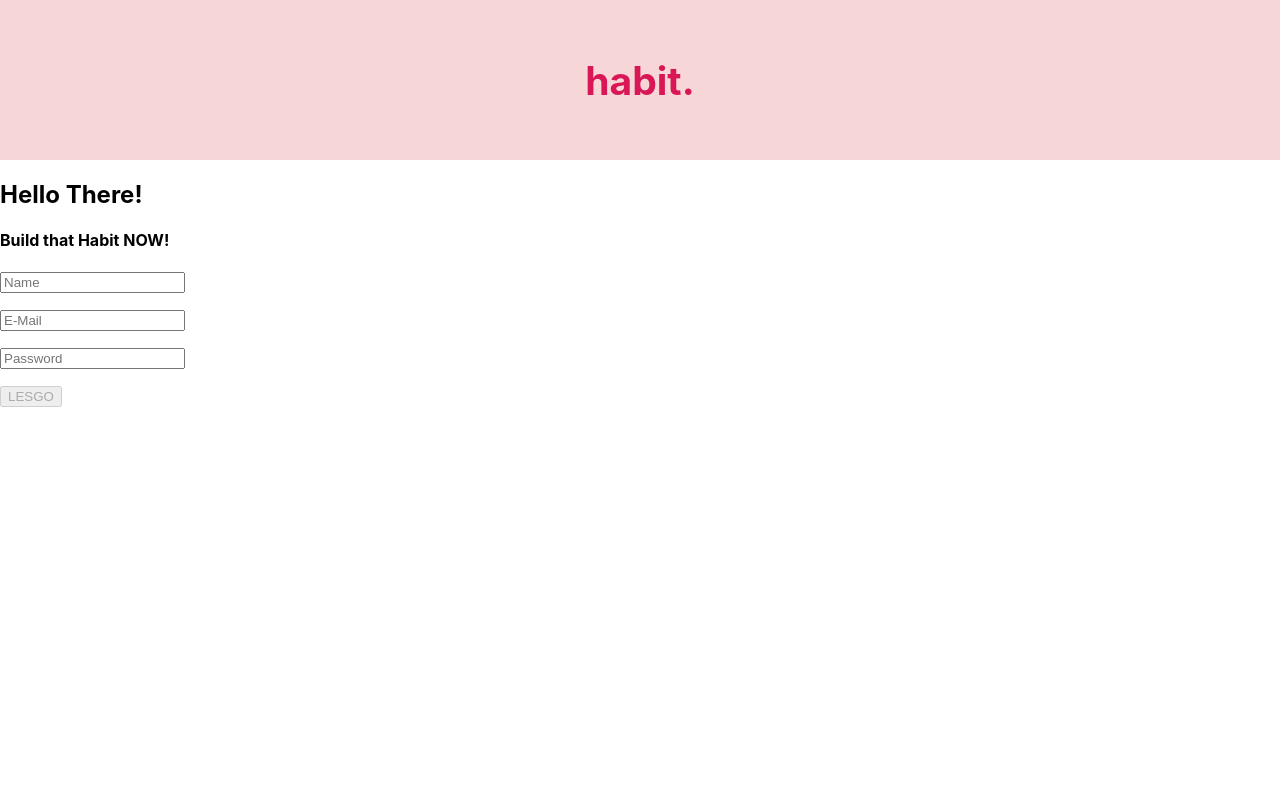
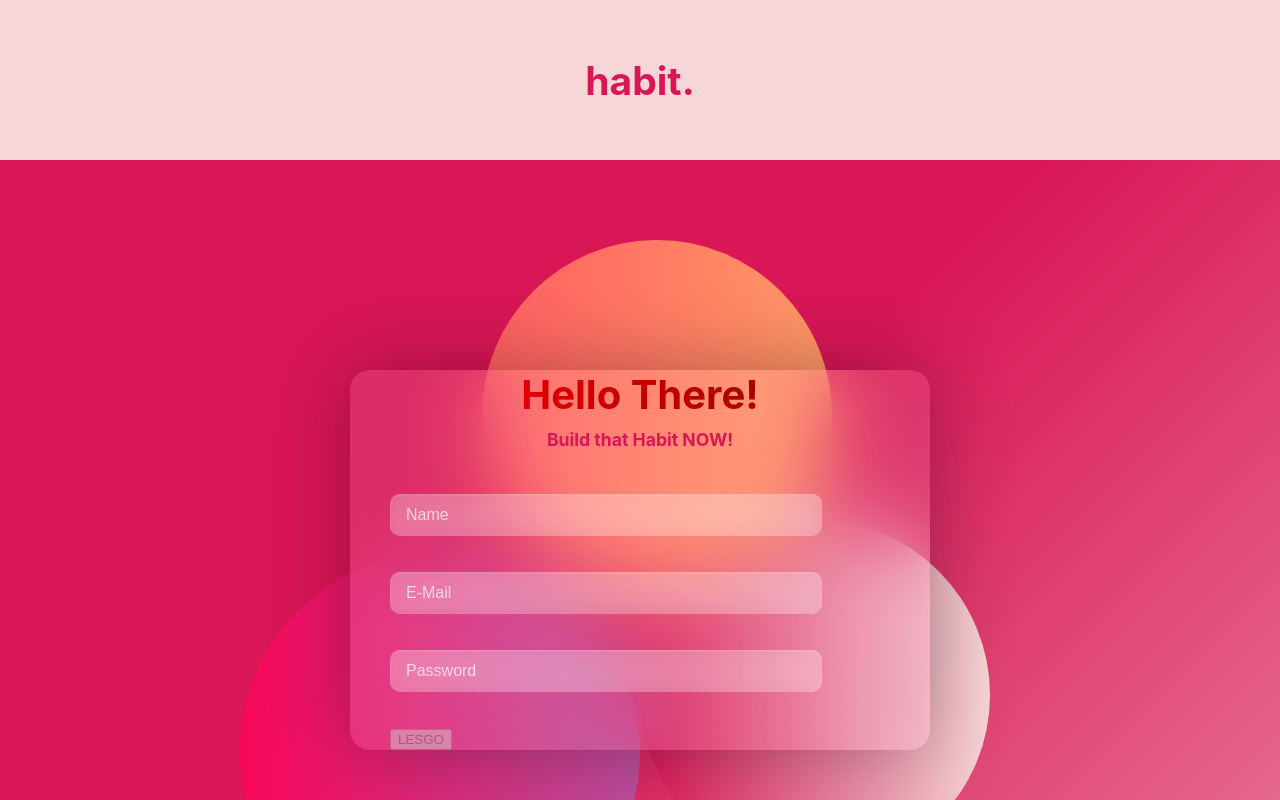
Before and after one commit to ishika-thakur7802/habit, a React (Create React App) app in the folder habit/: page /signup in a window 1280 px wide. Shown: the top 800 px of the page. Built offline with nearby package versions, Linux system fonts and the light colour scheme.

Commit message:
added styling to sign up page

```diff
--- /dev/null
+++ b/habit/src/pages-css/SignUp.css
@@ -0,0 +1,107 @@
+.container-su{
+    position: relative;
+    display: flex;
+    justify-content: center;
+    align-items: center;
+    min-height: 100vh;
+    background: #D91656;
+    background: linear-gradient(
+            135deg,
+            #D91656 50%,
+            #F6D6D6 150%
+    );    background-repeat: no-repeat;
+}
+.hello {
+    text-align: center;
+    margin-bottom: 20px;
+}
+
+.hello h2 {
+    font-size: 2.5rem;
+    font-weight: 700;
+    background: linear-gradient(to right, red, darkred);
+    -webkit-background-clip: text;
+    -webkit-text-fill-color: transparent;
+    margin: 0;
+}
+
+.hello h4 {
+    font-size: 1.1rem;
+    font-weight: 700;
+    color: #D91656;
+    margin-top: 10px;
+}
+.Ques-Fields{
+    position: relative;
+    backdrop-filter: blur(40px);
+    height: 300px;
+    width: 500px;
+    border-radius: 20px;
+    background: rgba(255,255,255,0.1);
+    z-index: 10;
+    display: flex;
+    flex-direction: column;
+    justify-content: center;
+    padding: 40px;
+    color: #fff;
+    box-shadow: 0 0 80px rgba(0, 0, 0, 0.3);
+}
+.circle-1, .circle-2, .circle-3 {
+    z-index: 1; /* Lower than .Ques-Fields */
+}
+.circle-1 {
+    position: absolute;
+    top: 45%;
+    left: 50%;
+    background: #F6D6D6;
+    background: -webkit-linear-gradient(to right, #D91656, #F6D6D6);
+    background: linear-gradient(to right, #D91656, #F6D6D6);
+    height: 350px;
+    width: 350px;
+    border-radius: 50%;
+}
+.circle-2{
+    position: absolute;
+    bottom: 1%;
+    right: 50%;
+    background: #bc4e9c;
+    background: -webkit-linear-gradient(to right, #f80759, #bc4e9c);
+    background: linear-gradient(to right, #f80759, #bc4e9c);
+    height: 400px;
+    width: 400px;
+    border-radius: 50%;
+}
+.circle-3 {
+    position: absolute;
+    top: 10%;
+    right: 35%;
+    background-color: #FF3CAC;
+    background: #ff9966;
+    background: -webkit-linear-gradient(to right, #ff5e62, #ff9966);
+    background: linear-gradient(to right, #ff5e62, #ff9966);
+    height: 350px;
+    width: 350px;
+    border-radius: 50%;
+}
+.input-field{
+    width: 80%;
+    padding: 12px 16px;
+    margin-bottom: 20px;
+    border: none;
+    border-radius: 10px;
+    background: rgba(255, 255, 255, 0.25);
+    color: #fff;
+    font-size: 1rem;
+    backdrop-filter: blur(8px);
+    box-shadow: inset 0 1px 3px rgba(255, 255, 255, 0.2);
+    transition: all 0.3s ease;
+}
+.input-field::placeholder {
+    color: rgba(255, 255, 255, 0.7);
+}
+.input-field:focus {
+    outline: none;
+    border: 2px solid #D91656;
+    background: rgba(255, 255, 255, 0.35);
+    box-shadow: 0 0 10px rgba(217, 22, 86, 0.5);
+}
--- a/habit/src/pages/SignUp.jsx
+++ b/habit/src/pages/SignUp.jsx
@@ -1,5 +1,5 @@
 import React from 'react';
-import '../pages-css/LandingPage.css';
+import '../pages-css/SignUp.css';
 import Header from "../components/Header";
 import {Link} from "react-router-dom";
 import { useState } from "react";
@@ -85,38 +85,59 @@ const SignUp = () => {
                 <Header/>
             </section>
             <div className={'container-su'}>
+                <div className="circle-1"></div>
+                <div className="circle-2"></div>
+                <div className="circle-3"></div>
                 <div className={'sign-up-box'}>
+                    <div className={'Ques-Fields'}>
                         <div className={'hello'}>
                             <h2>Hello There!</h2>
                             <h4>Build that Habit NOW!</h4>
                         </div>
-                    <div className={'Ques-Fields'}>
                         <form onSubmit={handleSubmit}>
+                            <div className={'inputContainer'}>
                                 <input onBlur={handleOnBlur}
-                                   onChange={(e)=>setFormData(prevState => ({...prevState, [e.target.name]:e.target.value}))}
+                                       onChange={(e) => setFormData(prevState => ({
+                                           ...prevState,
+                                           [e.target.name]: e.target.value
+                                       }))}
                                        value={formData.name}
+                                       className={'input-field'}
                                        type={"text"}
                                        placeholder={"Name"}
                                        name={"name"}
                                        id={"name"}/>
                                 <p>{error.name}</p>
+                            </div>
 
+                            <div className={'inputContainer'}>
                                 <input onBlur={(handleOnBlur)}
-                                   onChange={(e)=>setFormData(prevState => ({...prevState, [e.target.name]:e.target.value}))}
+                                       onChange={(e) => setFormData(prevState => ({
+                                           ...prevState,
+                                           [e.target.name]: e.target.value
+                                       }))}
                                        value={formData.email}
+                                       className={'input-field'}
                                        type={"text"}
                                        placeholder={"E-Mail"}
                                        name={"email"}
                                        id={"email"}/>
                                 <p>{error.email}</p>
+                            </div>
+                            <div className={'inputContainer'}>
                                 <input onBlur={handleOnBlur}
-                                   onChange={(e)=>setFormData(prevState => ({...prevState, [e.target.name]:e.target.value}))}
+                                       onChange={(e) => setFormData(prevState => ({
+                                           ...prevState,
+                                           [e.target.name]: e.target.value
+                                       }))}
                                        value={formData.password}
+                                       className={'input-field'}
                                        type={"password"}
                                        placeholder={"Password"}
                                        name={"password"}
                                        id={"password"}/><br/>
                                 <p>{error.password}</p>
+                            </div>
 
                                 <input type={"submit"} value={"LESGO"} disabled={isFormInvalid()}/>
                         </form>
```
Lines whose indentation alone changed are shown as unchanged.
